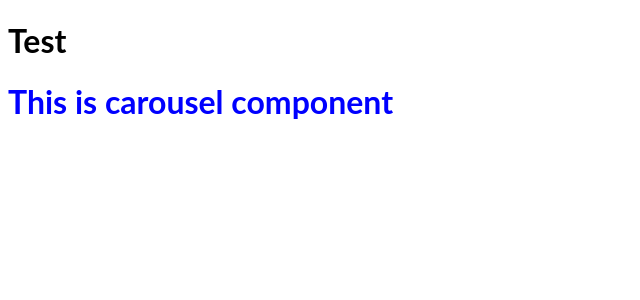
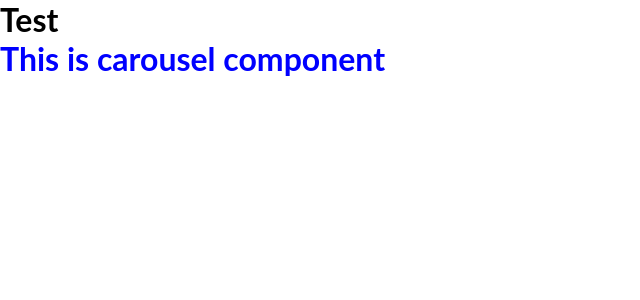
Before and after one commit to dembicki/react-custom-carousel-component, a React app: page / in a window 1280 px wide. Shown: the top 300 px of the page, without its empty margins (0-640 px from the left). Built offline with nearby package versions, Linux system fonts and the light colour scheme.

Commit message:
Added basic app styles

```diff
--- a/src/App.css
+++ b/src/App.css
@@ -1,3 +1,6 @@
 * {
   font-family: Lato, sans-serif;
+  box-sizing: border-box;
+  margin: 0;
+  padding: 0;
 }
```
